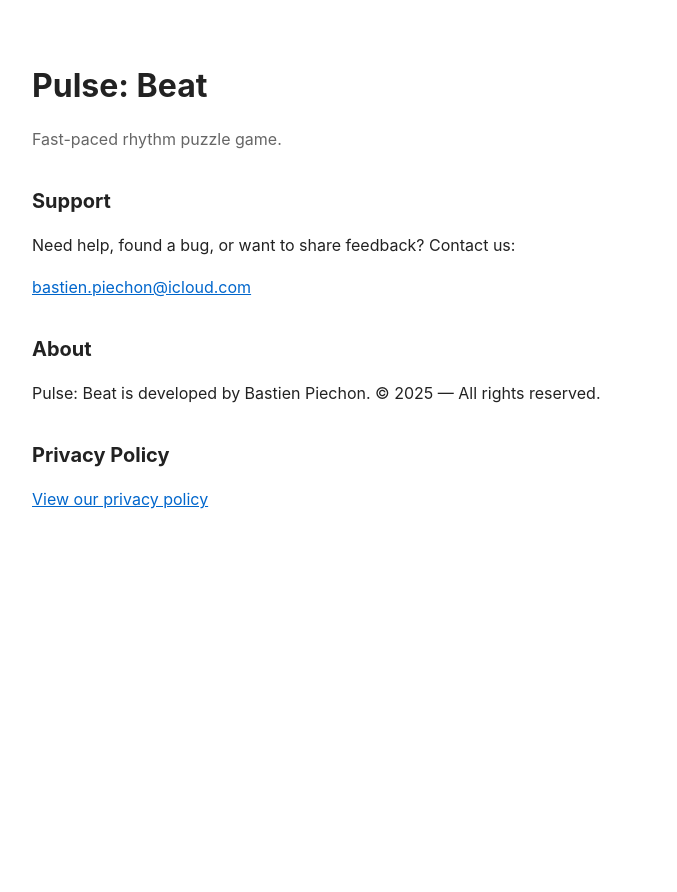
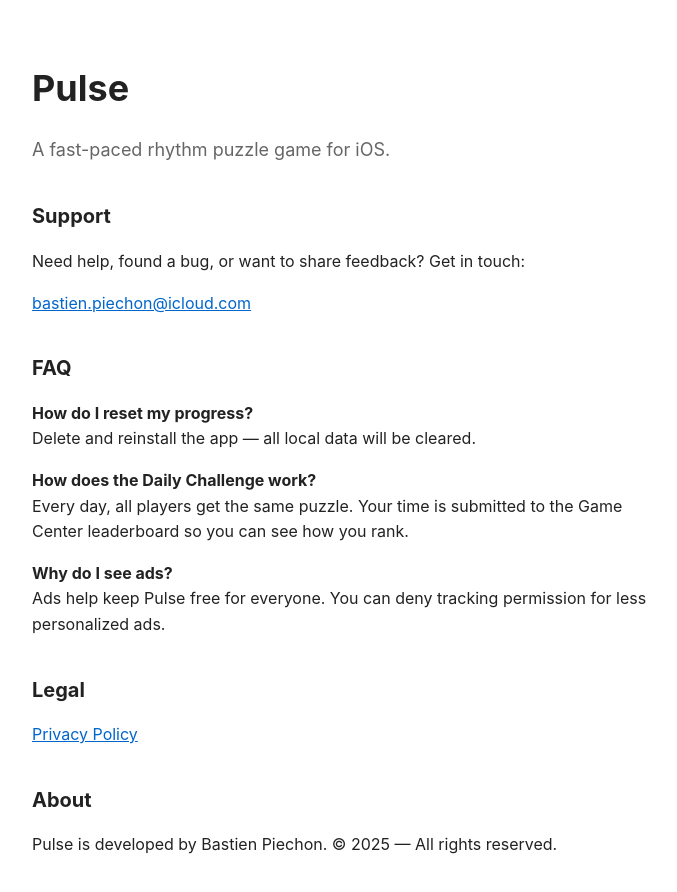
Before and after one commit to Keep3x3/Keep3x3.github.io, a plain HTML site: page index.html in a window 1280 px wide. Shown: the whole page, without its empty margins (288-965 px from the left). Before the commit the page ends 800 px from the top, so only its background shows below. Drawn offline with Linux system fonts and the light colour scheme.

Commit message:
Update index.html

```diff
--- a/index.html
+++ b/index.html
@@ -3,7 +3,7 @@
 <head>
   <meta charset="UTF-8">
   <meta name="viewport" content="width=device-width, initial-scale=1.0">
-  <title>Pulse: Beat — Support</title>
+  <title>Pulse — Support</title>
   <style>
     body {
       font-family: -apple-system, BlinkMacSystemFont, "Segoe UI", sans-serif;
@@ -13,24 +13,38 @@
       color: #222;
       line-height: 1.6;
     }
-    h1 { font-size: 32px; margin-bottom: 8px; }
-    h2 { font-size: 20px; margin-top: 32px; }
+    h1 { font-size: 36px; margin-bottom: 8px; }
+    h2 { font-size: 20px; margin-top: 36px; }
     a { color: #0066cc; }
-    .tagline { color: #666; margin-bottom: 32px; }
+    .tagline { color: #666; margin-bottom: 32px; font-size: 18px; }
+    .links { margin-top: 16px; }
+    .links a { margin-right: 16px; }
   </style>
 </head>
 <body>
-  <h1>Pulse: Beat</h1>
-  <p class="tagline">Fast-paced rhythm puzzle game.</p>
+  <h1>Pulse</h1>
+  <p class="tagline">A fast-paced rhythm puzzle game for iOS.</p>
 
   <h2>Support</h2>
-  <p>Need help, found a bug, or want to share feedback? Contact us:</p>
+  <p>Need help, found a bug, or want to share feedback? Get in touch:</p>
   <p><a href="mailto:bastien.piechon@icloud.com">bastien.piechon@icloud.com</a></p>
 
+  <h2>FAQ</h2>
+  <p><strong>How do I reset my progress?</strong><br>
+  Delete and reinstall the app — all local data will be cleared.</p>
+
+  <p><strong>How does the Daily Challenge work?</strong><br>
+  Every day, all players get the same puzzle. Your time is submitted to the Game Center leaderboard so you can see how you rank.</p>
+
+  <p><strong>Why do I see ads?</strong><br>
+  Ads help keep Pulse free for everyone. You can deny tracking permission for less personalized ads.</p>
+
+  <h2>Legal</h2>
+  <p class="links">
+    <a href="privacy.html">Privacy Policy</a>
+  </p>
+
   <h2>About</h2>
-  <p>Pulse: Beat is developed by Bastien Piechon. © 2025 — All rights reserved.</p>
-
-  <h2>Privacy Policy</h2>
-  <p><a href="privacy.html">View our privacy policy</a></p>
+  <p>Pulse is developed by Bastien Piechon. © 2025 — All rights reserved.</p>
 </body>
 </html>
```
